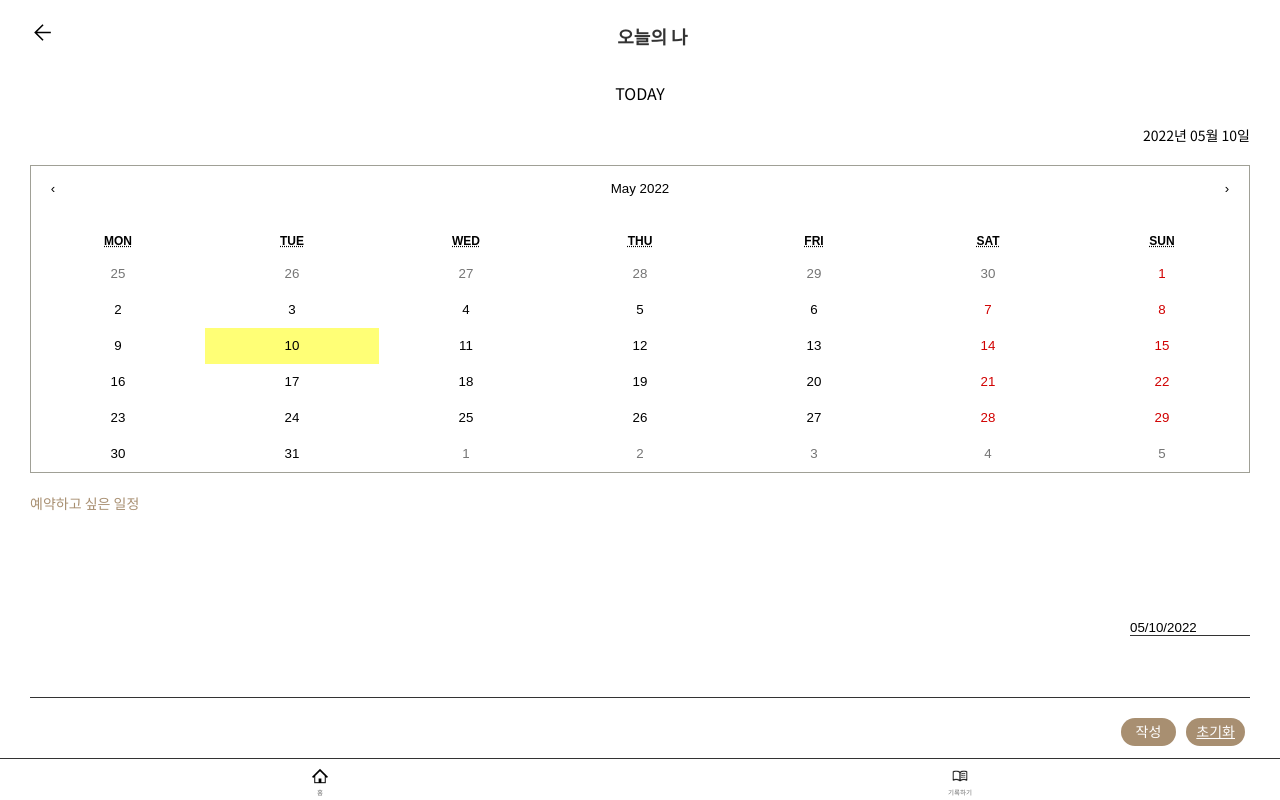
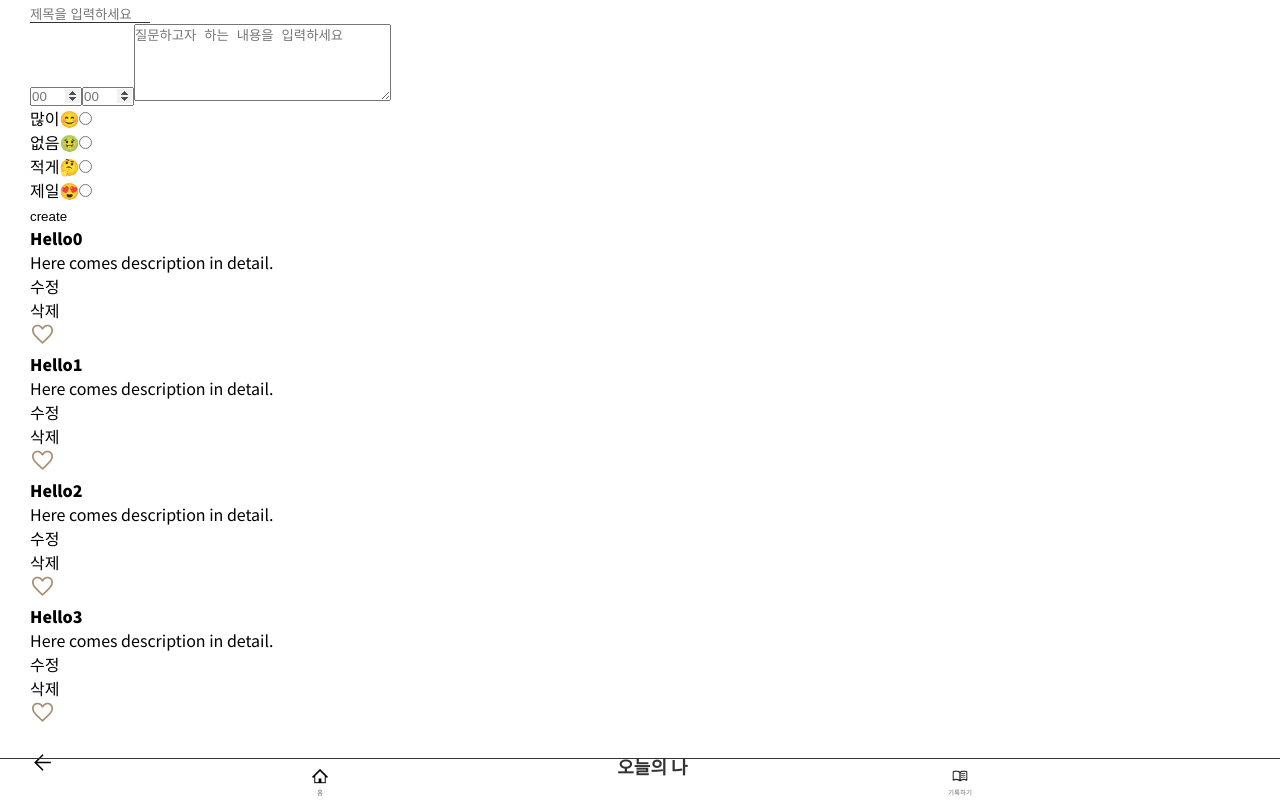
Before and after one commit to KIMYUNMEE/TodayMe, a React (Create React App) app: page /calendar in a window 1280 px wide. Shown: the top 800 px of the page. Built offline with nearby package versions, Linux system fonts and the light colour scheme.

Commit message:
개인프로젝트 - 할일작성하기 수정 중

```diff
--- a/src/App.js
+++ b/src/App.js
@@ -1,4 +1,4 @@
-import React, { useState, useEffect } from "react";
+import React, { useState, useEffect, useRef } from "react";
 import { Route, Link } from "react-router-dom";
 import { connect } from "react-redux";
 import { useScript } from "./main/hook";
@@ -52,12 +52,292 @@ function App(props) {
   const upParcent = +localStorage.getItem(parcent_name);
   const upDay = localStorage.getItem(props.reducer7[0].first);
   const upgradDay = JSON.parse(upDay);
+  const input = useRef(null);
+  const input1 = useRef(null);
+  const input2 = useRef(null);
+  const textarea = useRef(null);
+
+  const textarea2 = useRef(null);
+
+  const updateInput = useRef(null);
+  const updateTextarea = useRef(null);
+
+  const updateTextarea2 = useRef(null);
 
   var countDate = new Date();
   countDate.setHours(24, 0, 0, 0);
+  const getLocalItems = () => {
+    let data = localStorage.getItem("posts");
 
+    if (data) {
+      return JSON.parse(data);
+    } else {
+      return [
+        { title: "Hello0", content: "Here comes description in detail." },
+        { title: "Hello1", content: "Here comes description in detail." },
+        { title: "Hello2", content: "Here comes description in detail." },
+        { title: "Hello3", content: "Here comes description in detail." },
+      ];
+    }
+  };
+
+  const [posts, setPosts] = useState(getLocalItems);
+  const createPost = () => {
+    if (!input.current.value || !textarea.current.value) {
+      alert("제목과 본문을 입력하세요");
+      return;
+    }
+    setPosts([
+      {
+        title: input.current.value,
+        content: textarea.current.value,
+        emo: textarea2.current.value,
+        emo1: input1.current.value,
+        emo2: input2.current.value,
+      },
+      ...posts,
+    ]);
+    input.current.value = "";
+    input1.current.value = "";
+    input2.current.value = "";
+    textarea.current.value = "";
+    textarea2.current.value = "";
+  };
+  const deletePost = (index) => {
+    setPosts(posts.filter((_, postIndex) => postIndex !== index));
+  };
+
+  const enableUpdate = (index) => {
+    setPosts(
+      posts.map((post, postIndex) => {
+        if (postIndex === index) post.enableUpdate = true;
+        return post;
+      })
+    );
+    console.log(posts);
+  };
+  const disableUpdate = (index) => {
+    setPosts(
+      posts.map((post, postIndex) => {
+        if (postIndex === index) post.enableUpdate = false;
+        return post;
+      })
+    );
+    console.log(posts);
+  };
+
+  const updatePost = (index) => {
+    if (!updateInput.current.value || !updateTextarea.current.value) {
+      alert("수정할 제목과 본문을 모두 입력하세요.");
+      return;
+    }
+    setPosts(
+      posts.map((post, postIndex) => {
+        if (postIndex === index) {
+          post.title = updateInput.current.value;
+          post.content = updateTextarea.current.value;
+          post.emo = updateTextarea2.current.value;
+
+          post.enableUpdate = false;
+        }
+        return post;
+      })
+    );
+  };
+  useEffect(() => {
+    localStorage.setItem("posts", JSON.stringify(posts));
+  }, [posts]);
   return (
     <div className="App">
+      <input type="text" placeholder="제목을 입력하세요" ref={input} />
+      <br />
+      <input
+        className="time_txt"
+        placeholder="00"
+        maxLength="2"
+        type="number"
+        min="00"
+        max="24"
+        ref={input1}
+      ></input>
+      <input
+        className="time_txt"
+        placeholder="00"
+        type="number"
+        maxLength="2"
+        min="00"
+        max="60"
+        ref={input2}
+      ></input>
+      <textarea
+        cols="30"
+        rows="5"
+        placeholder="질문하고자 하는 내용을 입력하세요"
+        ref={textarea}
+      ></textarea>
+      <ul>
+        <li>
+          <label htmlFor="rad_02">많이😊</label>
+          <input
+            className="text_area1"
+            id="rad_02"
+            placeholder="중요도"
+            type="radio"
+            value="많이😊"
+            name="emotion"
+            ref={textarea2}
+            onChange={(e) => {
+              setPosts.emo2(e.target.value);
+            }}
+          ></input>
+        </li>
+
+        <li>
+          <label htmlFor="rad_04">없음🤢</label>
+          <input
+            className="text_area1"
+            id="rad_04"
+            placeholder="중요도"
+            type="radio"
+            value="없음🤢"
+            name="emotion"
+            ref={textarea2}
+            onChange={(e) => {
+              setPosts.emo2(e.target.value);
+            }}
+          ></input>
+        </li>
+        <li>
+          <label htmlFor="rad_03">적게🤔</label>
+          <input
+            className="text_area1"
+            id="rad_03"
+            placeholder="중요도"
+            type="radio"
+            value="적게🤔"
+            name="emotion"
+            ref={textarea2}
+            onChange={(e) => {
+              setPosts.emo2(e.target.value);
+            }}
+          ></input>
+        </li>
+        <li>
+          <label htmlFor="rad_01">제일😍</label>
+          <input
+            className="text_area1"
+            id="rad_01"
+            placeholder="중요도"
+            type="radio"
+            value="제일😍"
+            name="emotion"
+            ref={textarea2}
+            onChange={(e) => {
+              setPosts.emo2(e.target.value);
+            }}
+          ></input>
+        </li>
+      </ul>
+      <button onClick={createPost}>create</button>
+
+      {posts.map((post, index) => {
+        return (
+          <article key={index}>
+            {post.enableUpdate ? (
+              // 수정모드
+              <>
+                <div className="post">
+                  <input
+                    type="text"
+                    defaultValue={post.title}
+                    ref={updateInput}
+                  />
+                  <br />
+                  <textarea
+                    defaultValue={post.content}
+                    ref={updateTextarea}
+                  ></textarea>
+                </div>
+                <ul className="btns">
+                  <li onClick={() => updatePost(index)}>입력</li>
+                  <li onClick={() => disableUpdate(index)}>취소</li>
+                </ul>
+              </>
+            ) : (
+              // 출력모드
+              <>
+                <div className="post">
+                  <strong className="abcd">{post.title}</strong>
+                  <p className="efg">{post.content}</p>
+
+                  <p>{post.emo1}</p>
+
+                  {post.emo2 === "" ? "00" : post.emo2}
+                  <p>{post.emo}</p>
+                </div>
+                <ul className="btns">
+                  <li onClick={() => enableUpdate(index)}>수정</li>
+                  <li onClick={() => deletePost(index)}>삭제</li>
+                  <li>
+                    <button
+                      id={index}
+                      onClick={() => {
+                        var nowTime = new Date();
+
+                        var year = nowTime.getFullYear();
+                        var mon = nowTime.getMonth() + 1;
+                        var date = nowTime.getDate();
+                        var hour = nowTime.getHours();
+                        var min = nowTime.getMinutes();
+
+                        let ymdInfo = {
+                          year: year,
+                          mon: mon,
+                          date: date,
+                          hour: hour,
+                          min: min,
+                        };
+
+                        parcent >= 100
+                          ? setParcent(parcent)
+                          : setParcent(parcent + 25);
+                        localStorage.setItem(parcent_name, parcent + 25);
+
+                        props.dispatch({ type: "알림아이콘보기" });
+                        props.dispatch({
+                          type: "텍스트보내기",
+                          payload3: posts[index].title,
+                        });
+
+                        parcent === 50
+                          ? setRanking(Number(ranking) + 1)
+                          : setRanking(Number(ranking));
+
+                        localStorage.setItem(rank, ranking);
+                        props.dispatch({
+                          type: "날짜전송",
+                          payload2: ymdInfo,
+                        });
+                        const txt01 = document.querySelectorAll(".btns button");
+                        const txt011 = document.querySelectorAll(".post .abcd");
+
+                        const txt02 = document.querySelectorAll(".post .efg");
+
+                        txt01[index].classList.add("off");
+                        txt011[index].classList.add("op_off");
+                        txt02[index].classList.add("op_off");
+                      }}
+                    >
+                      <img src="../btn_complete.png" alt="check"></img>
+                    </button>
+                  </li>
+                </ul>
+              </>
+            )}
+          </article>
+        );
+      })}
+
       {useEffect(() => {
         var moment = new Date();
         let start = new Date(
@@ -284,24 +564,22 @@ function App(props) {
                                       type: "날짜전송",
                                       payload2: ymdInfo,
                                     });
-                                    const finded = document.querySelectorAll(
+                                    const txt01 = document.querySelectorAll(
                                       ".section02 .list button"
                                     );
-                                    const todayFind = document.querySelectorAll(
+                                    const txt02 = document.querySelectorAll(
                                       ".section02 .list .today_date"
                                     );
-                                    const todayFind1 =
-                                      document.querySelectorAll(
-                                        ".section02 .list .today_best"
-                                      );
-                                    const todayFind2 =
-                                      document.querySelectorAll(
-                                        ".section02 .list .today_txt"
-                                      );
-                                    finded[i].classList.add("off");
-                                    todayFind[i].classList.add("op_off");
-                                    todayFind1[i].classList.add("op_off");
-                                    todayFind2[i].classList.add("op_off");
+                                    const txt03 = document.querySelectorAll(
+                                      ".section02 .list .today_best"
+                                    );
+                                    const txt04 = document.querySelectorAll(
+                                      ".section02 .list .today_txt"
+                                    );
+                                    txt01[i].classList.add("off");
+                                    txt02[i].classList.add("op_off");
+                                    txt03[i].classList.add("op_off");
+                                    txt04[i].classList.add("op_off");
                                   }}
                                 >
                                   <img
@@ -310,6 +588,7 @@ function App(props) {
                                   ></img>
                                 </button>
                               </li>
+                              <li onClick={() => deletePost(i)}>삭제</li>
                             </ul>
                           </div>
                         );
```
Also changed, not shown: src/index.js (+17 -27 lines), src/sub/calendar.js (+12 -14 lines), src/sub/userlist.js (added, +26 -0 lines).
